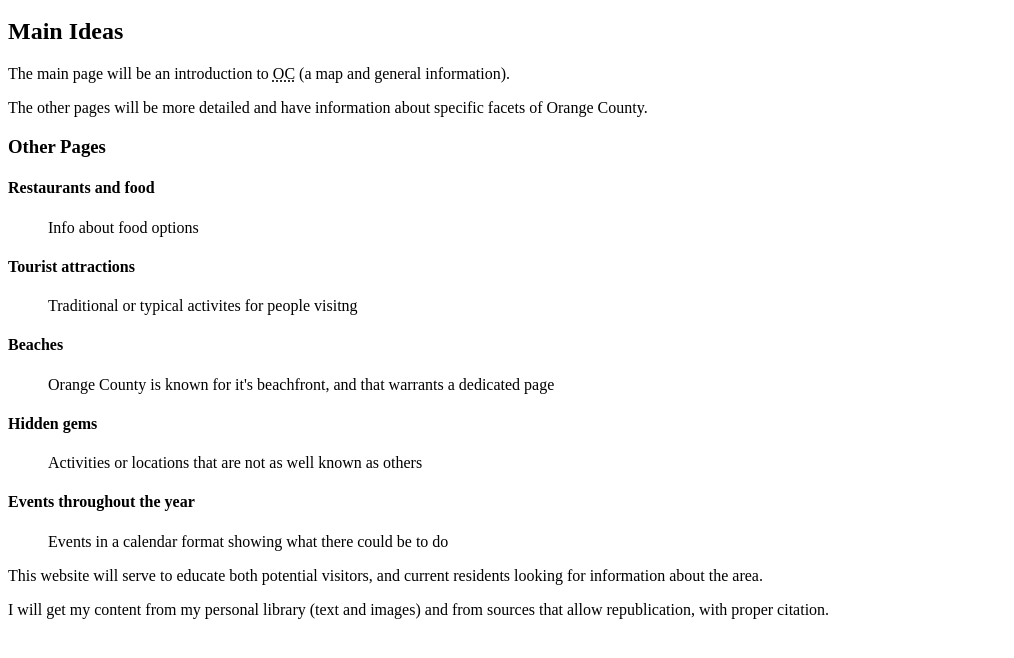
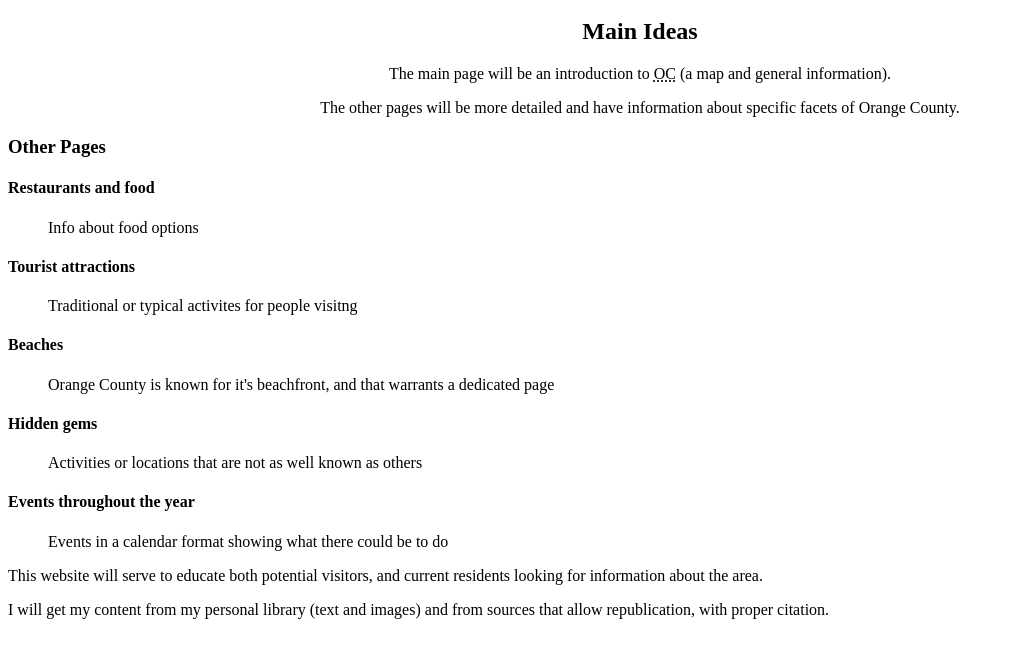
Before and after one commit to samoise-su/IST-263-Fall2019, a plain HTML site: page 214018345/-project-idea.html in a window 1280 px wide. Shown: the part 48-706 px from the top of the page, without its empty margins (0-1014 px from the left). Drawn offline with Linux system fonts and the light colour scheme.

Commit message:
Update -project-idea.html

```diff
--- a/214018345/-project-idea.html
+++ b/214018345/-project-idea.html
@@ -10,9 +10,9 @@
 	</header>
 
 	<section>
-		<h2> Main Ideas </h2>
-		<p> The main page will be an introduction to <abbr title="Orange County">OC</abbr> (a map and general information). </p>
-		<p> The other pages will be more detailed and have information about specific facets of Orange County. </p>
+		<h2 align="center"> Main Ideas </h2>
+		<p align="center"> The main page will be an introduction to <abbr title="Orange County">OC</abbr> (a map and general information). </p>
+		<p align="center"> The other pages will be more detailed and have information about specific facets of Orange County. </p>
 	</section>
 
 	<section>
```
